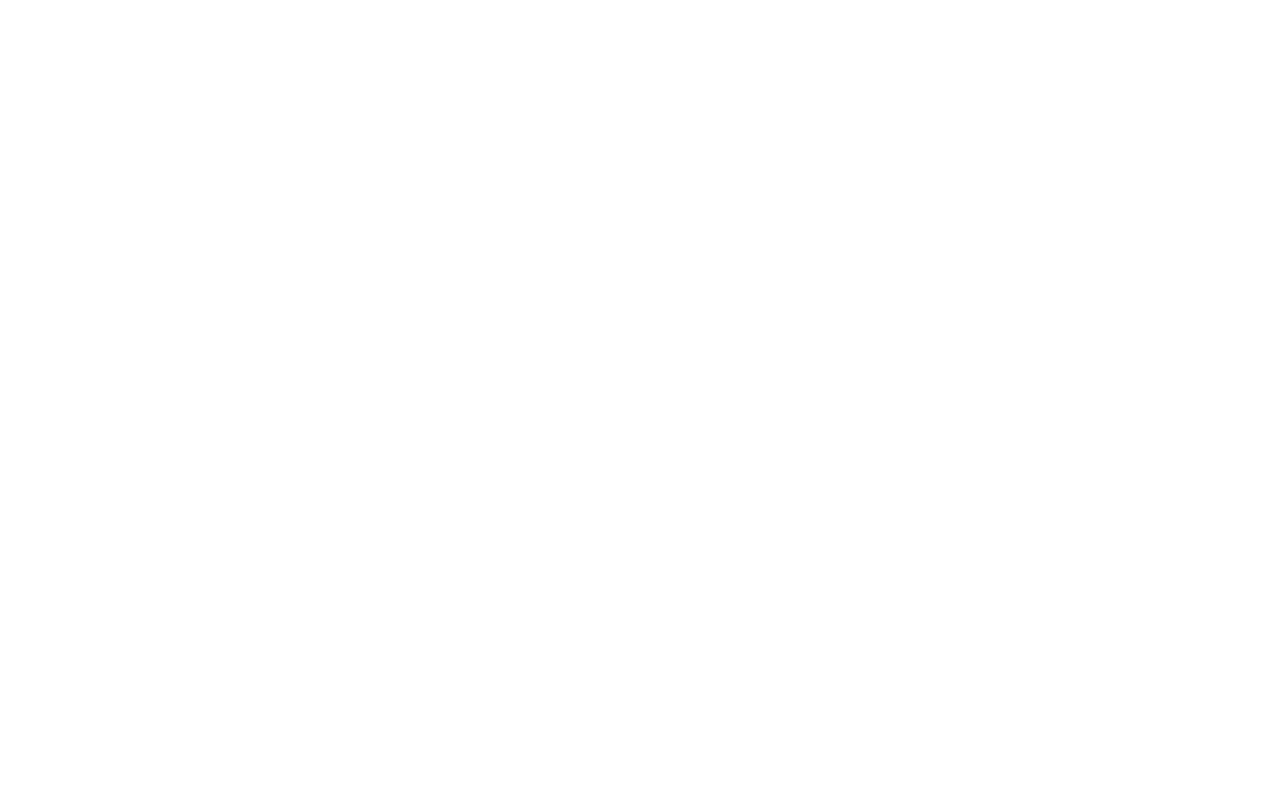
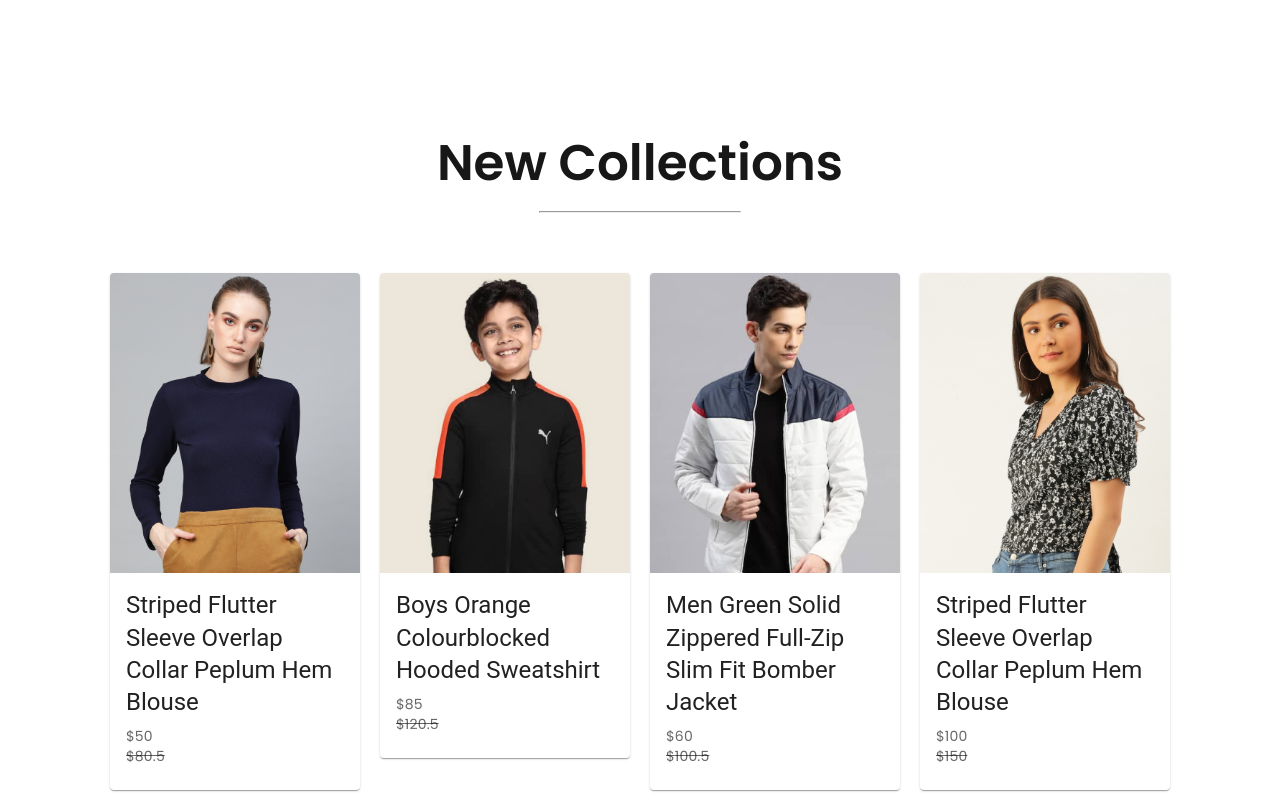
Before and after one commit to Youbraj0210/React_E-commerce, a React (Vite) app: page / in a window 1280 px wide. Shown: the part 2080-2880 px from the top of the page. Before the commit the page ends 2206 px from the top, so only its background shows below. Built offline with nearby package versions, Linux system fonts and the light colour scheme.

Commit message:
added the new collections component

```diff
--- a/src/Pages/Shop.jsx
+++ b/src/Pages/Shop.jsx
@@ -2,6 +2,7 @@ import React from 'react'
 import { Hero } from '../components/Hero/Hero'
 import { Popular } from '../components/Popular/Popular'
 import { Offer } from '../components/Offers/Offer'
+import NewCollections from '../components/NewCollections/NewCollections'
 
 export const Shop = () => {
   return (
@@ -9,6 +10,7 @@ export const Shop = () => {
         <Hero/>
         <Popular/>
         <Offer/>
+        <NewCollections/>
     </div>
   )
 }
--- /dev/null
+++ b/src/components/NewCollections/NewCollections.css
@@ -0,0 +1,26 @@
+.NewCollections {
+  display: flex;
+  flex-direction: column;
+  align-items: center;
+  gap: 10px;
+}
+
+.NewCollections h1 {
+  color: #171717;
+  font-size: 50px;
+  font-style: 500;
+}
+
+.NewCollections hr {
+  width: 200px;
+  height: 6 px;
+  border-radius: 10px;
+  background: #252525;
+}
+
+.collections {
+  display: grid;
+  grid-template-columns: 1fr 1fr 1fr 1fr;
+  margin-top: 50px;
+  gap: 20px;
+}
--- /dev/null
+++ b/src/components/NewCollections/NewCollections.jsx
@@ -0,0 +1,22 @@
+import React from 'react'
+import "./NewCollections.css"
+import New_collection from "../assets/new_collections"
+import { Items } from "../Items/Items";
+
+const NewCollections = () => {
+  return (
+    <div className='NewCollections'>
+        <h1>New Collections</h1>
+        <hr />
+        <div className="collections">
+            {
+                New_collection.map((prod,index)=>(
+                    <Items key={prod.id} id={prod.id} name={prod.name} image={prod.image} new_price={prod.new_price} old_price={prod.old_price}/>
+                ))
+            }
+        </div>
+    </div>
+  )
+}
+
+export default NewCollections
```
